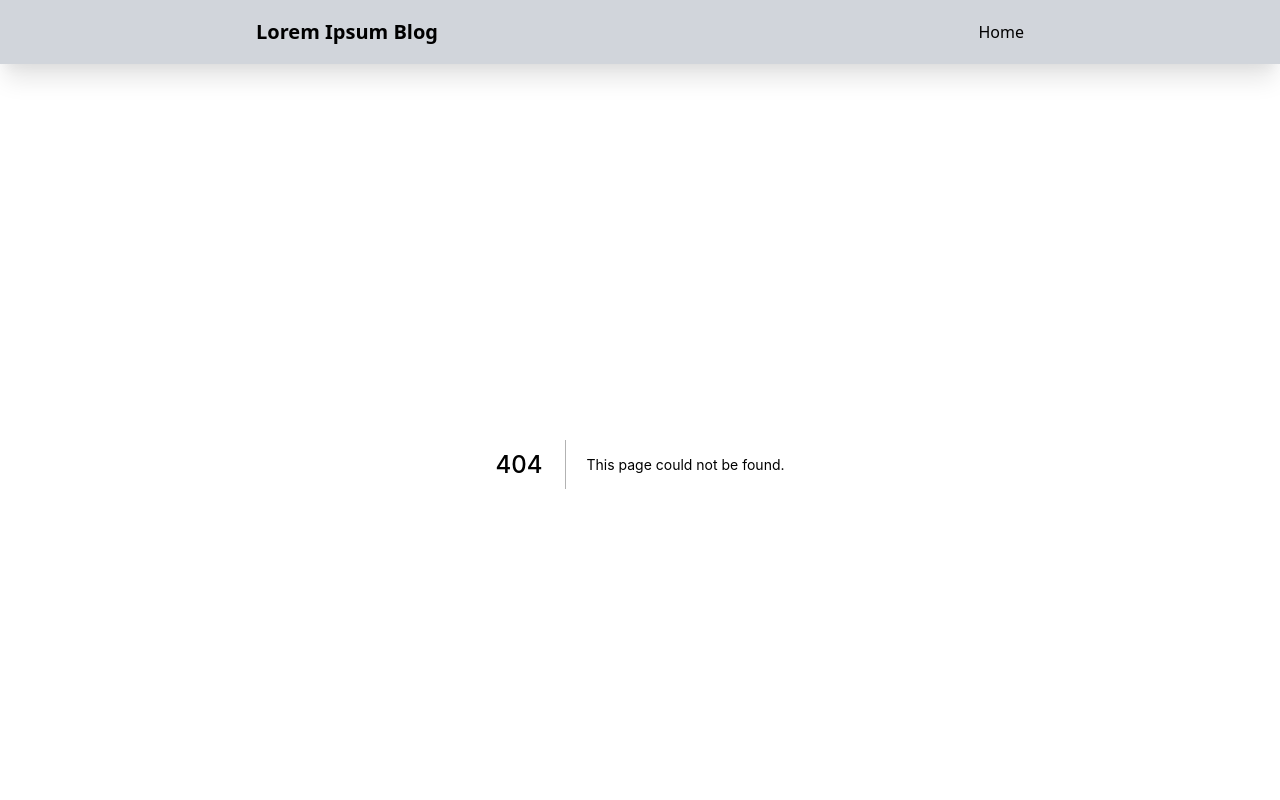
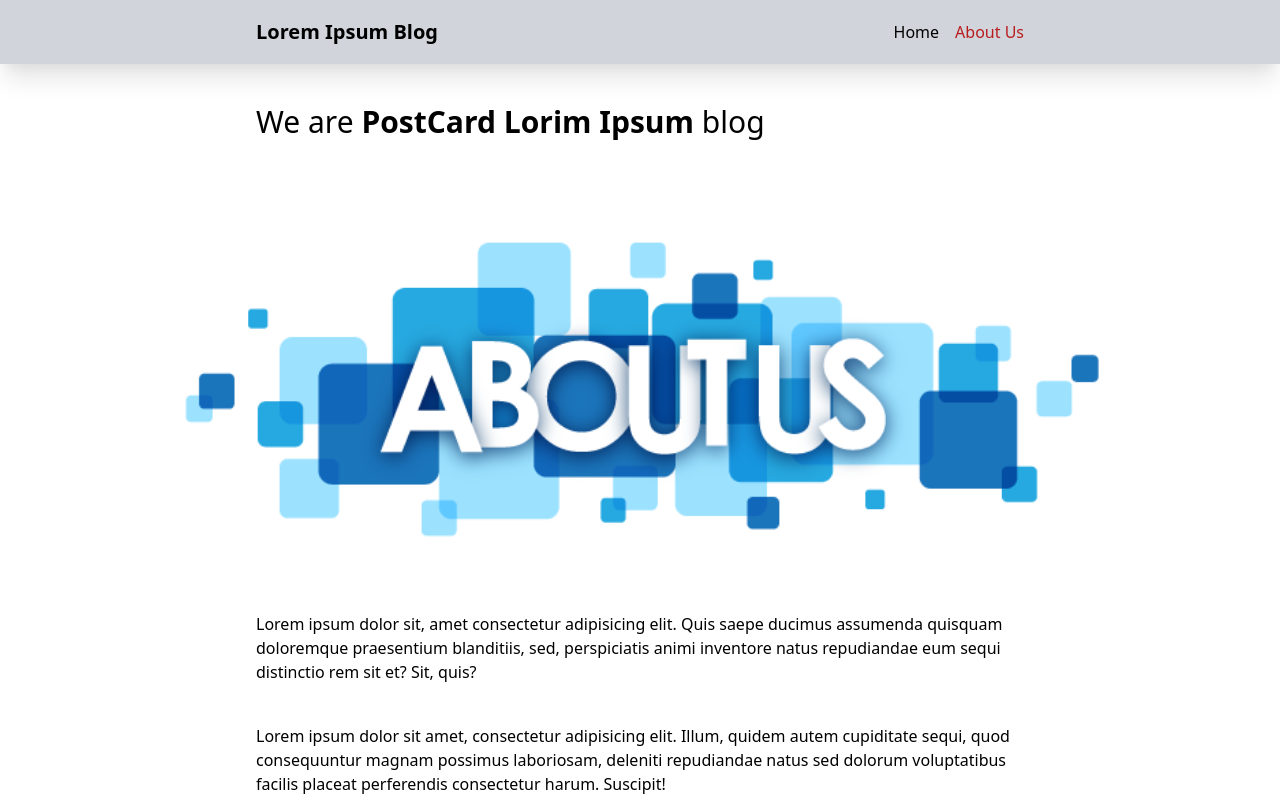
Before and after one commit to moveyourdigital/challenge-postcard-lorim-ipsum-blog, a Next.js app: page /about in a window 1280 px wide. Before the commit this address had no page. Shown: the top 800 px of the page. Built offline with nearby package versions, Linux system fonts and the light colour scheme.

Commit message:
adding about page

```diff
--- a/components/Header.tsx
+++ b/components/Header.tsx
@@ -1,6 +1,51 @@
 import Link from 'next/link'
+import { useEffect } from 'react'
+import { useState } from 'react';
 
 export default function Header () {
+
+  const changeFlag = (button: string) => {
+    if (button === 'home'){
+      const menu = document.querySelector("#home-menu")
+      const desactive = document.querySelector("#about-menu")
+
+      desactive?.classList.remove('text-red-700')
+      menu?.classList.add('text-red-700')
+    }
+
+    if (button === 'about'){
+      const menu = document.querySelector("#about-menu")
+      const desactive = document.querySelector("#home-menu")
+
+      desactive?.classList.remove('text-red-700')
+      menu?.classList.add('text-red-700')
+    }
+  }
+
+  useEffect(() => {
+    const home = document.querySelector("#home-page")
+    const about = document.querySelector("#about-page")
+
+    if (home) {
+      const menu = document.querySelector("#home-menu")
+      const desactive = document.querySelector("#about-menu")
+
+      desactive?.classList.remove('text-red-700')
+      menu?.classList.add('text-red-700')
+    } else if (about){
+      const menu = document.querySelector("#about-menu")
+      const desactive = document.querySelector("#home-menu")
+
+      desactive?.classList.remove('text-red-700')
+      menu?.classList.add('text-red-700')
+    } else {
+      const menuDesactive = document.querySelector("#home-menu")
+      const aboutDesactive = document.querySelector("#about-menu")
+
+      menuDesactive?.classList.remove('text-red-700')
+      aboutDesactive?.classList.remove('text-red-700')
+    }
+  }, [])
     return(
     <>
     <header className="w-full bg-gray-300 shadow-xl h-16">
@@ -10,8 +55,9 @@ export default function Header () {
       </div>
 
       <nav>
-        <ul className="">
-          <li><Link href="/"><a>Home</a></Link></li>
+        <ul className="flex">
+          <li className='pl-4' id='home-menu' onClick={() => changeFlag('home')}><Link href="/"><a>Home</a></Link></li>
+          <li className='pl-4' id='about-menu' onClick={() => changeFlag('about')}><Link href="/about"><a>About Us</a></Link></li>
         </ul>
       </nav>
       </div>
--- /dev/null
+++ b/pages/about.tsx
@@ -0,0 +1,44 @@
+import Head from "next/head";
+import Image from "next/image";
+import Link from "next/link";
+import AboutImage from '../img/about.png'
+
+export default function About () {
+    return (
+        <>
+        <Head>
+            <title>The PostCard Blog</title>
+            <meta name="description" content="A random collections of lorem ipsum posts" />
+            <link rel="icon" href="/favicon.ico" />
+        </Head>
+
+        <main className="px-4 lg:px-0" id="about-page">
+            <h1 className="font-sans text-3xl mb-12 font-thin max-w-screen-md mx-auto my-10">
+            We are <Link href="/" passHref><a className="font-semibold">PostCard Lorim Ipsum</a></Link> blog
+            </h1>
+
+            <div className="w-full h-96 relative">
+                <Image
+                    src={AboutImage}
+                    alt={"About us"}
+                    layout="fill"
+                    unoptimized={true}
+                    className="object-contain object-center rounded-t"
+                />
+            </div>
+
+            <p className="max-w-screen-md mx-auto my-10">
+                Lorem ipsum dolor sit, amet consectetur adipisicing elit. Quis saepe ducimus assumenda quisquam doloremque praesentium blanditiis, sed, perspiciatis animi inventore natus repudiandae eum sequi distinctio rem sit et? Sit, quis?
+            </p>
+
+            <p className="max-w-screen-md mx-auto my-10">
+                Lorem ipsum dolor sit amet, consectetur adipisicing elit. Illum, quidem autem cupiditate sequi, quod consequuntur magnam possimus laboriosam, deleniti repudiandae natus sed dolorum voluptatibus facilis placeat perferendis consectetur harum. Suscipit!
+            </p>
+
+            <p className="max-w-screen-md mx-auto my-10">
+                Lorem ipsum dolor sit amet consectetur adipisicing elit. Facere, impedit, sit error quo voluptate ipsum ullam, sequi at magni sint aspernatur quasi cum! Nemo porro corporis consequuntur dolores cumque voluptatum.
+            </p>
+        </main>
+        </>
+    )
+}
--- a/pages/index.tsx
+++ b/pages/index.tsx
@@ -53,7 +53,7 @@ const Home: InferGetStaticPropsType<typeof getStaticProps> = ({
         <link rel="icon" href="/favicon.ico" />
       </Head>
 
-      <main className="px-4 lg:px-0 max-w-screen-md mx-auto my-10">
+      <main className="px-4 lg:px-0 max-w-screen-md mx-auto my-10" id="home-page">
         <h1 className="font-sans text-3xl mb-12 font-thin">
           Welcome to <Link href="/" passHref><a className="font-semibold">PostCard Lorim Ipsum</a></Link> blog
         </h1>
```
Also changed, not shown: img/about.png (added).
